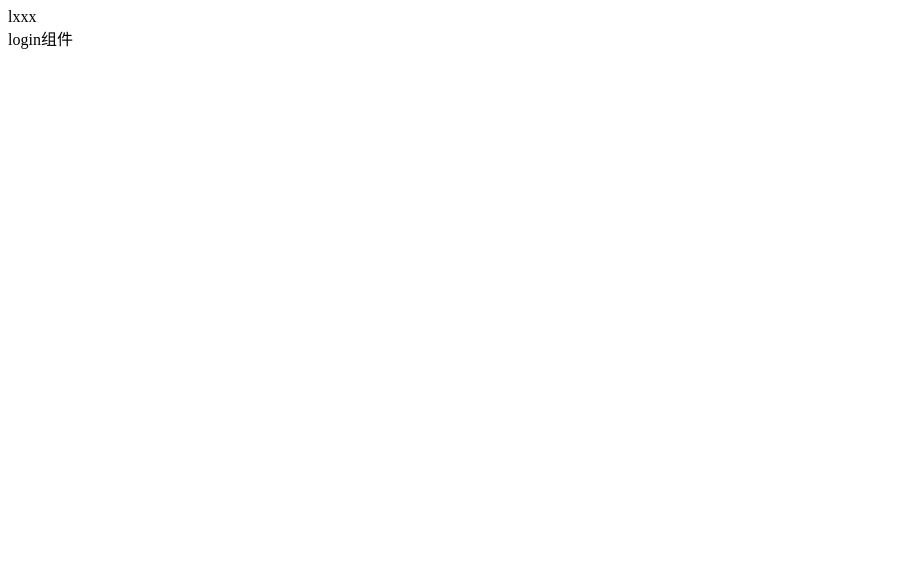
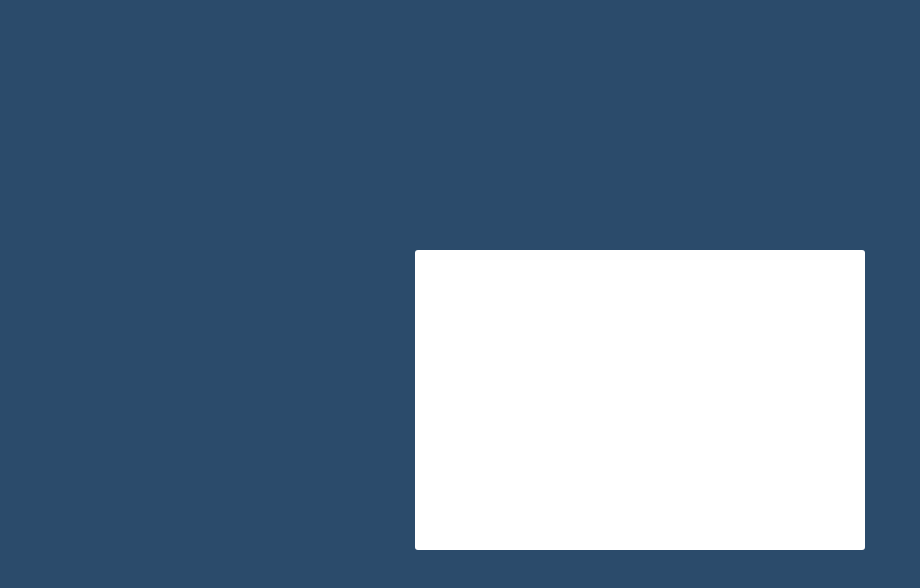
Before and after one commit to Lefty240/shop_manage, a Vue app: page /#/login in a window 1280 px wide. Shown: the top 588 px of the page, without its empty margins (0-920 px from the left). Built offline with nearby package versions, Linux system fonts and the light colour scheme.

Commit message:
样式简单布局

```diff
--- a/package.json
+++ b/package.json
@@ -10,6 +10,8 @@
     "axios": "^0.21.1",
     "core-js": "^3.6.5",
     "element-ui": "^2.4.5",
+    "less": "^4.1.0",
+    "less-loader": "^7.3.0",
     "vue": "^2.6.11",
     "vue-router": "^3.2.0"
   },
--- a/src/App.vue
+++ b/src/App.vue
@@ -1,6 +1,6 @@
 <template>
   <div id="app">
-     lxxx
+
   <router-view></router-view>
   </div>
 </template>
--- /dev/null
+++ b/src/assets/css/global.css
@@ -0,0 +1,7 @@
+html,
+body,
+#app {
+	height: 100%;
+	margin: 0;
+	padding: 0;
+}
--- a/src/components/Login.vue
+++ b/src/components/Login.vue
@@ -1,6 +1,6 @@
 <template>
-  <div>
-      login组件
+  <div class="login_container">
+      <div class="login_box"></div>
   </div>
 </template>
 
@@ -9,3 +9,22 @@
 
 }
 </script>
+
+<style lang="less" scoped>
+body{
+   .login_container{
+       background-color: #2b4b6b;
+       height: 100%;
+       .login_box{
+           width: 450px;
+           height: 300px;
+           background-color: #fff;
+           border-radius: 3px;
+           position: absolute;
+           top: 50%;
+           left: 50%;
+           transform: translate(-50%,-50%);
+       }
+   }
+}
+</style>
--- a/src/main.js
+++ b/src/main.js
@@ -1,8 +1,9 @@
 import Vue from "vue"
 import App from "./App.vue"
 import router from "./router/index"
+
 import "./plugins/element.js"
-
+import "./assets/css/global.css"
 Vue.config.productionTip = false
 
 new Vue({
```
Also changed, not shown: 1 other file (tests, documents, lock files or other folders).
